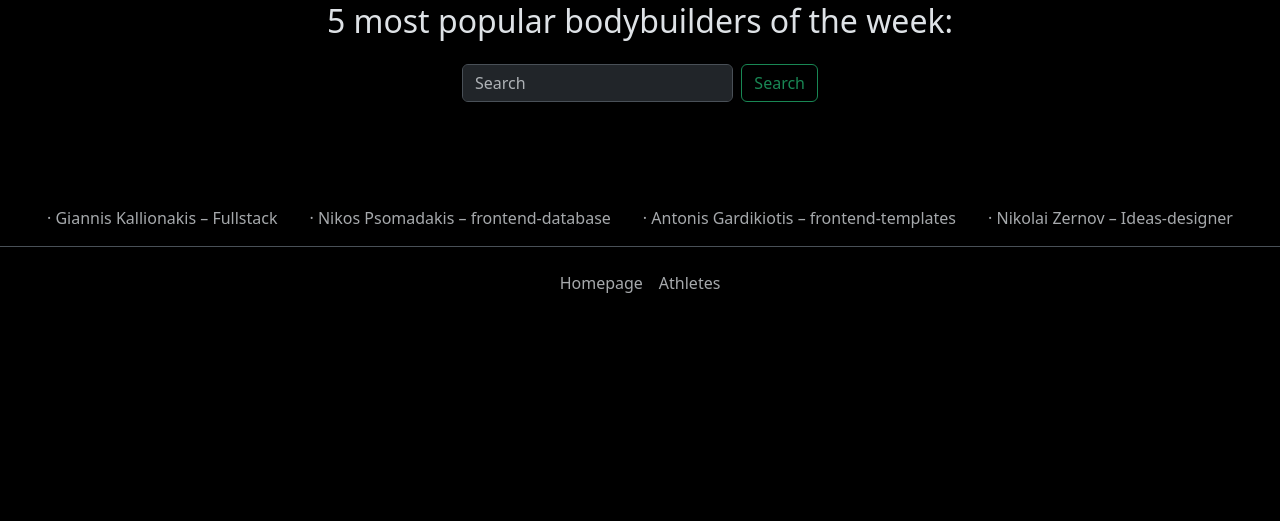
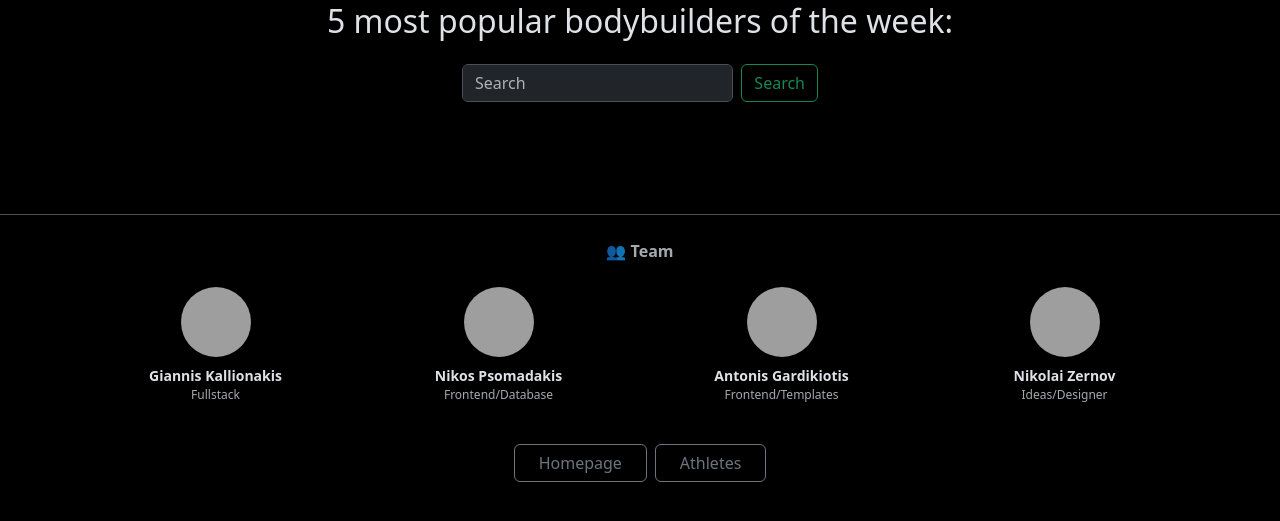
Before and after one commit to Nik3p/Web-dev-project, a Flask app: page / in a window 1280 px wide. Shown: the part 168-689 px from the top of the page. Run offline with Flask 3, Linux system fonts and the light colour scheme; data that the repository does not hold is empty; some libraries are stand-ins or nearby versions; grey boxes are pictures that could not be loaded.

Commit message:
footer added, photos left to be inserted

```diff
--- a/templates/base.html
+++ b/templates/base.html
@@ -46,17 +46,42 @@
         </div>
     </div>
 
-    <footer class="py-3 my-4">
-        <ul class="nav justify-content-center border-bottom pb-3 mb-3">
-            <li class="nav-item px-3 text-body-secondary">· Giannis Kallionakis – Fullstack</li>
-            <li class="nav-item px-3 text-body-secondary">· Nikos Psomadakis – frontend-database</li>
-            <li class="nav-item px-3 text-body-secondary">· Antonis Gardikiotis – frontend-templates</li>
-            <li class="nav-item px-3 text-body-secondary">· Nikolai Zernov – Ideas-designer</li>
-        </ul>
-        <ul class="nav justify-content-center ">
-            <li class="nav-item"><a href="{{ url_for('homepage') }}" class="nav-link px-2 text-body-secondary">Homepage</a></li>
-            <li class="nav-item"><a href="{{ url_for('items') }}" class="nav-link px-2 text-body-secondary">Athletes</a></li>
-        </ul>
+    <footer class="mt-5 py-4 border-top">
+        <div class="container">
+            <p class="text-center text-body-secondary fw-semibold mb-4">👥 Team</p>
+
+            <div class="row justify-content-center g-3 mb-4">
+                <div class="col-6 col-md-3 text-center">
+                    <img src="{{ url_for('static', filename='assets/images/giannis.jpg') }}"
+                        class="rounded-circle mb-2" width="70" height="70" style="object-fit:cover;">
+                    <p class="mb-0 small fw-semibold">Giannis Kallionakis</p>
+                    <p class="text-body-secondary" style="font-size:0.75rem;">Fullstack</p>
+                </div>
+                <div class="col-6 col-md-3 text-center">
+                    <img src="{{ url_for('static', filename='assets/images/nikos.jpg') }}"
+                        class="rounded-circle mb-2" width="70" height="70" style="object-fit:cover;">
+                    <p class="mb-0 small fw-semibold">Nikos Psomadakis</p>
+                    <p class="text-body-secondary" style="font-size:0.75rem;">Frontend/Database</p>
+                </div>
+                <div class="col-6 col-md-3 text-center">
+                    <img src="{{ url_for('static', filename='assets/images/antonis.jpg') }}"
+                        class="rounded-circle mb-2" width="70" height="70" style="object-fit:cover;">
+                    <p class="mb-0 small fw-semibold">Antonis Gardikiotis</p>
+                    <p class="text-body-secondary" style="font-size:0.75rem;">Frontend/Templates</p>
+                </div>
+                <div class="col-6 col-md-3 text-center">
+                    <img src="{{ url_for('static', filename='assets/images/nikolai.jpg') }}"
+                        class="rounded-circle mb-2" width="70" height="70" style="object-fit:cover;">
+                    <p class="mb-0 small fw-semibold">Nikolai Zernov</p>
+                    <p class="text-body-secondary" style="font-size:0.75rem;">Ideas/Designer</p>
+                </div>
+            </div>
+
+            <ul class="nav justify-content-center gap-2">
+                <li class="nav-item"><a href="{{ url_for('homepage') }}" class="btn btn-outline-secondary px-4">Homepage</a></li>
+                <li class="nav-item"><a href="{{ url_for('items') }}" class="btn btn-outline-secondary px-4">Athletes</a></li>
+            </ul>
+        </div>
     </footer>
 
     <script src="https://cdn.jsdelivr.net/npm/bootstrap@5.3.8/dist/js/bootstrap.bundle.min.js" integrity="sha384-FKyoEForCGlyvwx9Hj09JcYn3nv7wiPVlz7YYwJrWVcXK/BmnVDxM+D2scQbITxI" crossorigin="anonymous"></script>
```
